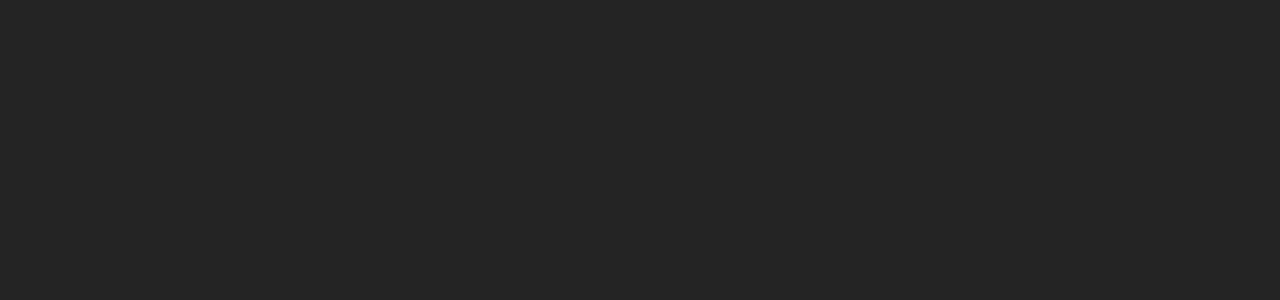
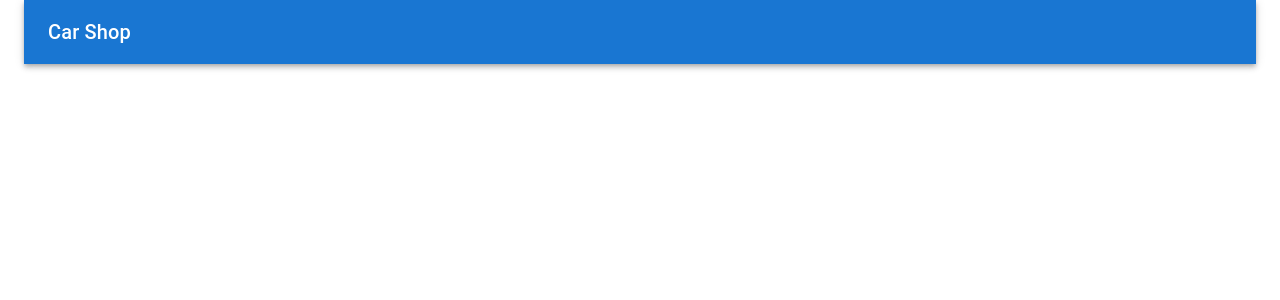
Before and after one commit to jesusrdev/carfront, a React (Vite) app: page / in a window 1280 px wide. Shown: the top 300 px of the page. Built offline with nearby package versions, Linux system fonts and the light colour scheme.

Commit message:
deleteing default styles and add mui components

```diff
--- a/src/App.css
+++ /dev/null
@@ -1,6 +0,0 @@
-#root {
-  max-width: 1280px;
-  margin: 0 auto;
-  padding: 2rem;
-  text-align: center;
-}
--- a/src/App.tsx
+++ b/src/App.tsx
@@ -1,9 +1,17 @@
-import './App.css'
+import { AppBar, Container, CssBaseline, Toolbar, Typography } from "@mui/material"
 
 function App() {
   return (
-    <>
-    </>
+    <Container maxWidth="xl">
+      <CssBaseline />
+      <AppBar position="static">
+        <Toolbar>
+          <Typography variant="h6">
+            Car Shop
+          </Typography>
+        </Toolbar>
+      </AppBar>
+    </Container>
   )
 }
 
--- a/src/index.css
+++ /dev/null
@@ -1,34 +0,0 @@
-:root {
-  font-family: Inter, system-ui, Avenir, Helvetica, Arial, sans-serif;
-  line-height: 1.5;
-  font-weight: 400;
-
-  color-scheme: light dark;
-  color: rgba(255, 255, 255, 0.87);
-  background-color: #242424;
-
-  font-synthesis: none;
-  text-rendering: optimizeLegibility;
-  -webkit-font-smoothing: antialiased;
-  -moz-osx-font-smoothing: grayscale;
-}
-
-body {
-  margin: 0;
-  display: flex;
-  place-items: center;
-  min-width: 320px;
-  min-height: 100vh;
-}
-
-button {
-  border-radius: 8px;
-  border: 1px solid transparent;
-  padding: 0.6em 1.2em;
-  font-size: 1em;
-  font-weight: 500;
-  font-family: inherit;
-  background-color: #1a1a1a;
-  cursor: pointer;
-  transition: border-color 0.25s;
-}
--- a/src/main.tsx
+++ b/src/main.tsx
@@ -1,7 +1,6 @@
 import { StrictMode } from 'react'
 import { createRoot } from 'react-dom/client'
 import App from './App.tsx'
-import './index.css'
 
 createRoot(document.getElementById('root')!).render(
   <StrictMode>
```
